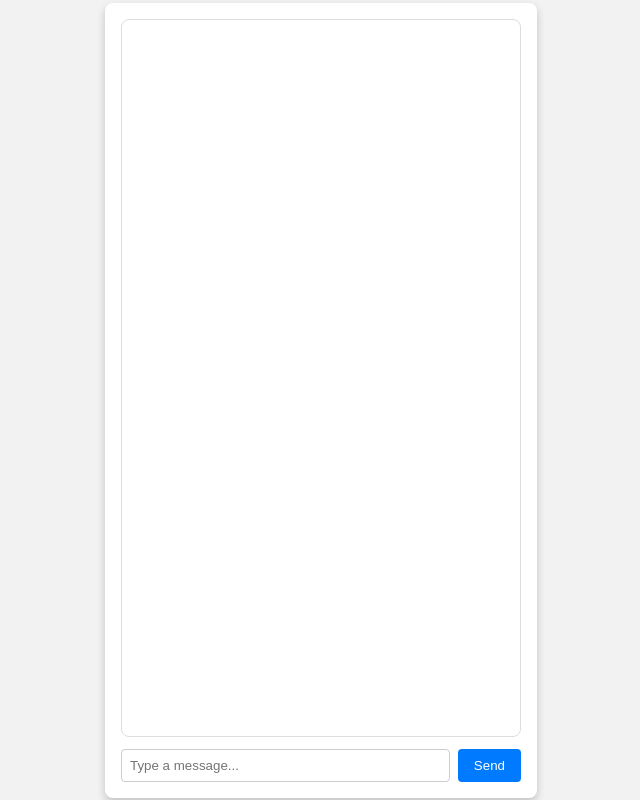
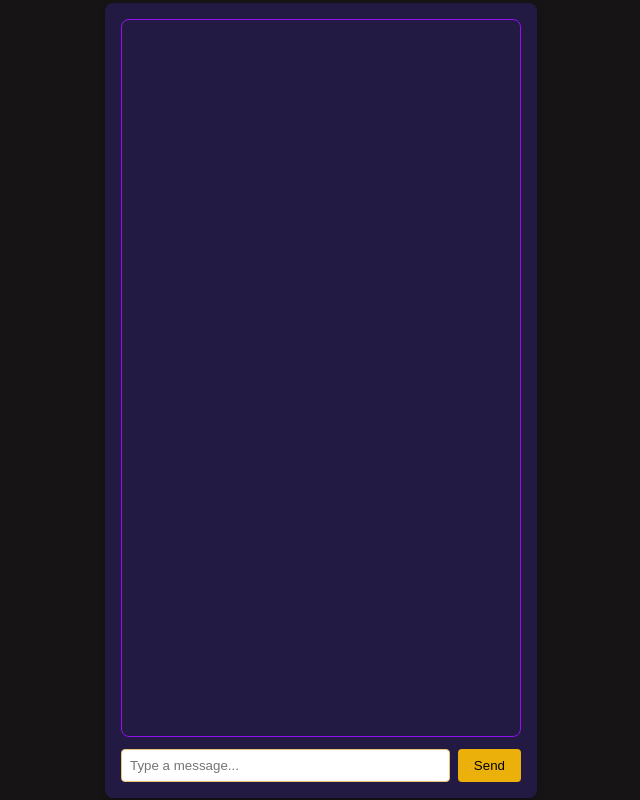
Before and after one commit to MELVIN10101/HBot, a Flask app: page / in a window 1280 px wide. Shown: the whole page, without its empty margins (319-959 px from the left). Run offline with Flask 3, Linux system fonts and the light colour scheme.

Commit message:
changes in ui colour & added screenshots to README

```diff
--- a/templates/index.html
+++ b/templates/index.html
@@ -11,23 +11,24 @@
             justify-content: center;
             align-items: center;
             height: 100vh;
-            background-color: #f2f2f2;
+            background-color: #161414;
             margin: 0;
         }
         #chat-container {
             width: 400px;
-            background: #fff;
+            background: #231a44;
             border-radius: 8px;
             box-shadow: 0 4px 8px rgba(0, 0, 0, 0.2);
             padding: 16px;
             display: flex;
             flex-direction: column;
         }
+
         #chat-box {
             height: 700px;
             overflow-y: auto;
             padding: 8px;
-            border: 1px solid #ddd;
+            border: 1px solid #940fec;
             border-radius: 8px;
             margin-bottom: 12px;
         }
@@ -38,13 +39,14 @@
             width: fit-content;
         }
         .user {
-            background: #007bff;
-            color: #fff;
+            background: #d30d87;
+
+            color: #000000;
             align-self: flex-end;
         }
         .bot {
-            background: #e9ecef;
-            color: #333;
+            background: #e67e08;
+            color: #000000;
             align-self: flex-start;
         }
         #message-input {
@@ -55,12 +57,12 @@
             flex-grow: 1;
             padding: 8px;
             border-radius: 4px;
-            border: 1px solid #ccc;
+            border: 1px solid #e9c475;
         }
         button {
             padding: 8px 16px;
-            background-color: #007bff;
-            color: #fff;
+            background-color: #ecb00a;
+            color: #010303;
             border: none;
             border-radius: 4px;
             cursor: pointer;
```
Also changed, not shown: README.md, image-2.png (added).
